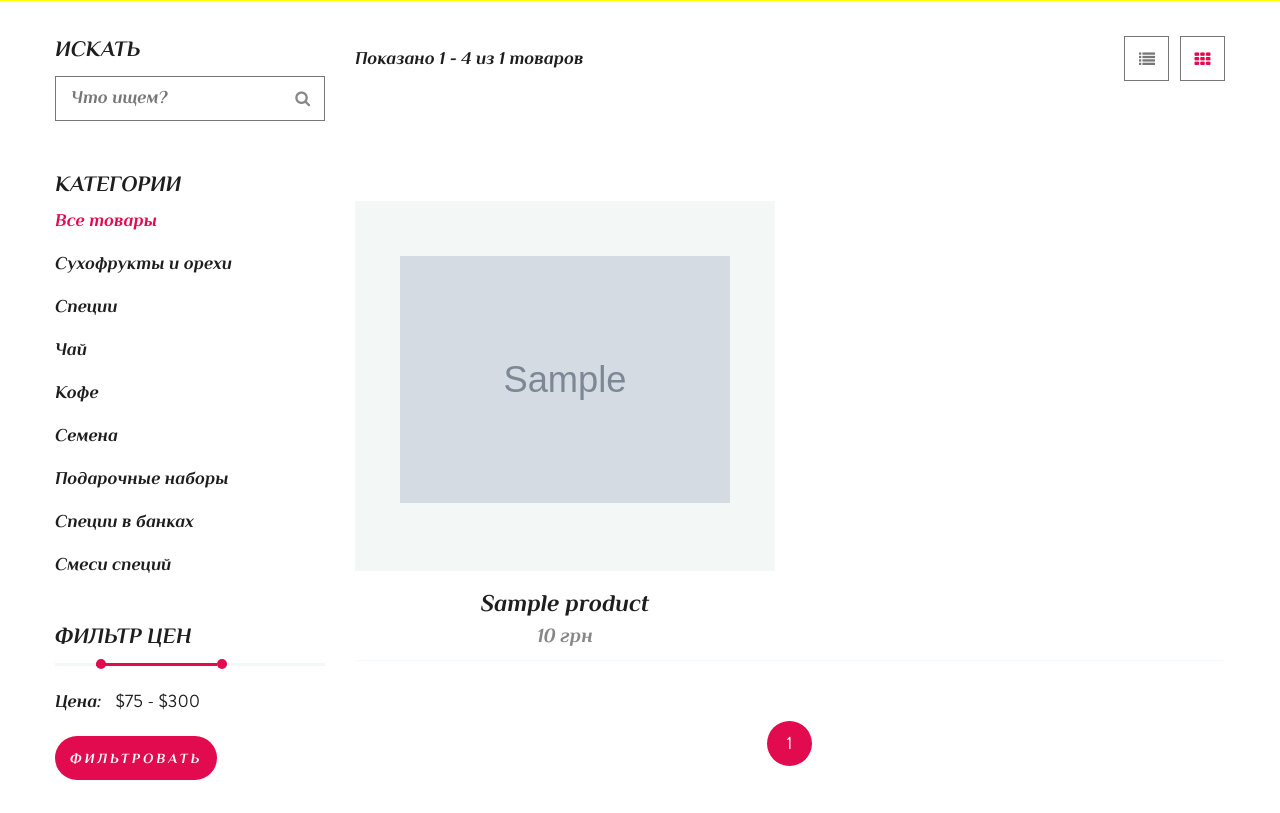
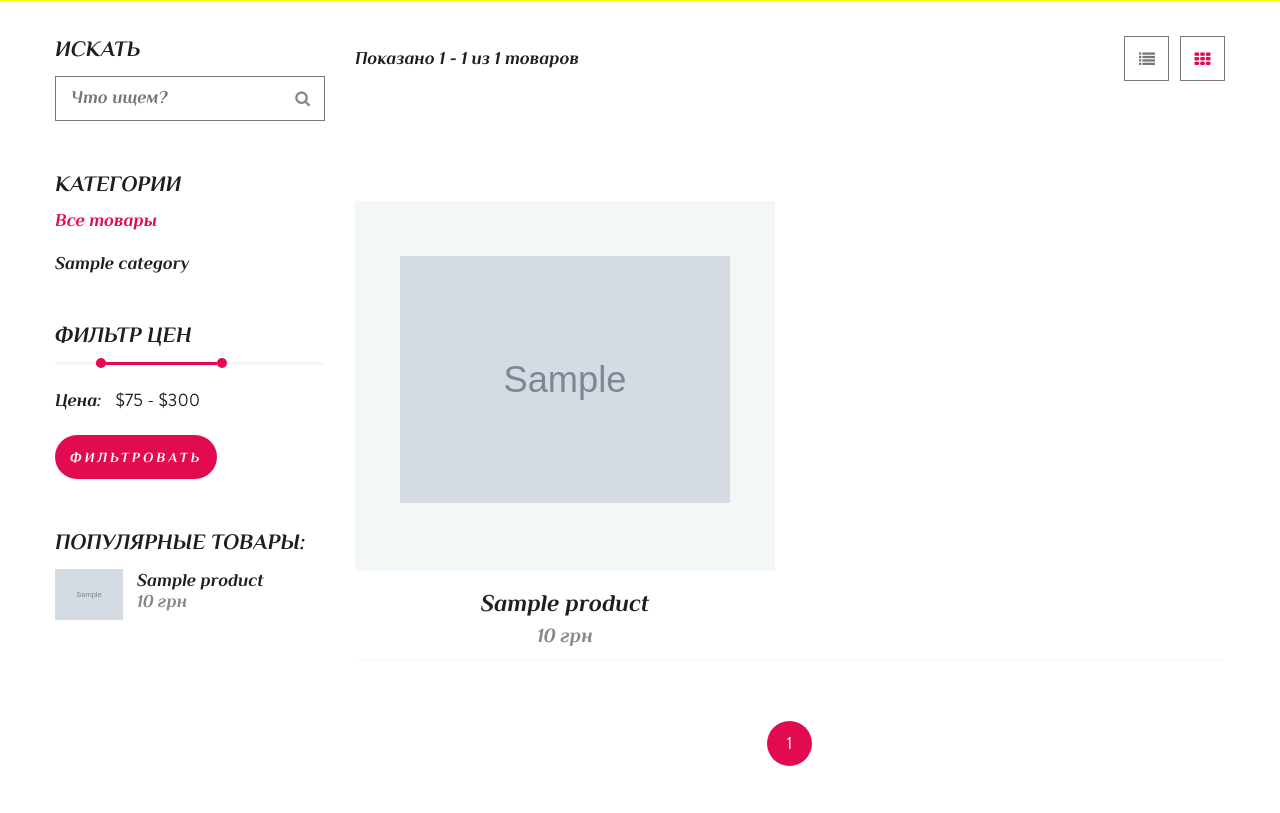
Before and after one commit to shkaf4uk/spice_shop, a PHP site: page /shop.php?page=1 in a window 1280 px wide; the page is wider, and only the part inside the window is pictured. Shown: the part 177-990 px from the top of that part. Run offline with PHP 8.4, Linux system fonts and the light colour scheme; tables that the repository leaves empty or names only in its code hold one stand-in row (values such as "Sample post"); grey boxes marked "Sample" are stand-in pictures; data that the repository does not hold is empty; some libraries are stand-ins or nearby versions; some web fonts are replaced.

Commit message:
фильтр по категориям

```diff
--- /dev/null
+++ b/modules/pagination.php
@@ -0,0 +1,47 @@
+<?php
+include $_SERVER['DOCUMENT_ROOT'] .'/configs/db.php';
+// Если GET запроса не существует, то автоматически присваиваем переменной значение 1
+if(!isset($_GET["page"])) {
+	$page = 1;
+	// В ином случае - выводим номер страницы
+} else {
+	$page = $_GET["page"];
+}
+// Количество карточек с товарами на одной странице
+$result_per_page = 4;
+// Создаём запрос и сразу же выполняем его. Получаем из базы все данные из таблицы продуктов
+if (isset($_GET["cat_id"])){
+	$sql_result = $conn->query( "SELECT * FROM products WHERE category_id=" . $_GET["cat_id"] );
+
+} else {
+	$sql_result = $conn->query( "SELECT * FROM products");
+}
+// Считаем количество строк и делим его на нужное количество карточек на одной странице
+$col_result = ceil(mysqli_num_rows($sql_result) / $result_per_page);
+
+// Высчитываем количество страниц для того, чтобы разместить всю информацию из таблицы БД
+$this_page_first_result = ($page-1)*$result_per_page;
+
+// Создаём запрос и сразу же выполняем его. Выбираем всю информацию из таблицы БД с лимитом 0-8
+if (isset($_GET["cat_id"])){
+	$product = $conn->query( "SELECT * FROM products WHERE category_id=" . $_GET["cat_id"] . " LIMIT " . $this_page_first_result . "," . $result_per_page);
+
+} else {
+	$product = $conn->query( "SELECT * FROM products LIMIT " . $this_page_first_result . "," . $result_per_page);
+}
+// Получаем количество товаров в БД
+$col = mysqli_num_rows($sql_result);
+
+// Переменная количества карточек на одной странице
+$header_result_page = 4;
+// Если переменная страницы больше единицы, значит
+if ($page) {
+	// Если $header_result_page умноженое на страницу больше или равно количеству товаров в БД, то
+	if (ceil($header_result_page * $page) >= $col) {
+		// Присваиваем $header_result_page значение количества товаров в БД
+		$header_result_page = $col;
+		// Иначе умножаем на количество страниц и выводим на экран
+	} else {
+		$header_result_page = $header_result_page * $page;
+	}
+}
--- /dev/null
+++ b/modules/products/popular_goods.php
@@ -0,0 +1,21 @@
+<?php
+$sql_rand = "SELECT * FROM products ORDER BY RAND() LIMIT 3";
+$res_rand = $conn->query($sql_rand);
+$col_rand = mysqli_num_rows($res_rand);
+?>
+
+<div class="widget-recent-product">
+	<h3 class="widget-title">Популярные товары:</h3>
+	<ul>
+		<?php
+		for ($i=0; $i < $col_rand; $i++) {
+			$mass_rand = mysqli_fetch_assoc($res_rand);
+			?>
+			<li>
+				<a href="single-product.html">
+					<img src="<?php echo $mass_rand["image"];?>" alt="recent-product">
+					<span><?php echo $mass_rand["title"];?><span class="price"><?php echo $mass_rand["costs"];?> грн</span></span>
+				</a>
+			</li>
+			<?php
+		}
--- /dev/null
+++ b/modules/products/product_card.php
@@ -0,0 +1,16 @@
+<div class="product">
+	<div class="images text-center images-card">
+		<a href="single-product.html">
+			<img class="image-prod-card" src="<?php echo $row["image"] ?>" alt="product5">
+		</a>
+		<div class="button-group">
+			<!-- Кнопка добавления товара в корзину -->
+			<button href="#" class="custom-btn pink" onclick="addToBasket(this)" data-id="<?php echo $row['id'] ?>" ><i class="fa fa-shopping-bag"></i></button>
+			<a href="#" class="custom-btn pink"><i class="fa fa-search"></i></a>
+		</div><!--button-group-->
+	</div><!--images-->
+	<div class="info-product">
+		<a href="single-product.html" class="title"><?php echo $row["title"]?></a>
+		<span class="price"><?php echo $row["costs"] ?> грн</span>
+	</div><!--info-product-->
+</div><!--product-->
--- a/shop.php
+++ b/shop.php
@@ -1,7 +1,8 @@
 	<!--===================== Header ========================-->
 <?php
 	include $_SERVER['DOCUMENT_ROOT'] .'/parts/header.php';
-
+	// ПАГИНАЦИЯ
+	include $_SERVER['DOCUMENT_ROOT'] .'/modules/pagination.php';
 ?>
 	<!--============== End of Header ========================-->
 	<!--================= Breadcrumb ====================-->
@@ -37,15 +38,18 @@
 						<div class="widget-category">
 							<h3 class="widget-title">Категории</h3>
 							<ul>
-								<li class="active widget-category-hover"><a href="#" class="text-black">Все товары</a></li>
-								<li class="widget-category-hover"><a class="text-black" href="#">Сухофрукты и орехи</a></li>
-								<li class="widget-category-hover"><a class="text-black" href="#">Специи</a></li>
-								<li class="widget-category-hover"><a class="text-black" href="#">Чай</a></li>
-								<li class="widget-category-hover"><a class="text-black" href="#">Кофе</a></li>
-								<li class="widget-category-hover"><a class="text-black" href="#">Семена</a></li>
-								<li class="widget-category-hover"><a class="text-black" href="#">Подарочные наборы</a></li>
-								<li class="widget-category-hover"><a class="text-black" href="#">Специи в банках</a></li>
-								<li class="widget-category-hover"><a class="text-black" href="#">Смеси специй</a></li>
+								<li class="widget-category-hover <?php if(!isset($_GET["cat_id"])){ ?> active <?php } ?> "><a href="shop.php?page=1" class="text-black">Все товары</a></li>
+								<?php
+								$sql_category = "SELECT * FROM `categories`";
+								$res_category = $conn->query($sql_category);
+								while ($row_cat = mysqli_fetch_assoc($res_category)){
+									if(isset($_GET["cat_id"]) && $_GET["cat_id"] == $row_cat["id"] ) {
+										echo "<li class='widget-category-hover active'><a class='text-black' href='/shop.php?page=1&cat_id=" . $row_cat["id"] . "'>" . $row_cat["title"] . "</a></li>";
+									} else {
+										echo "<li class='widget-category-hover'><a class='text-black' href='/shop.php?page=1&cat_id=" . $row_cat["id"] . "'>" . $row_cat["title"] . "</a></li>";
+									}
+								}
+								?>
 							</ul>
 						</div>
 						<!--================= End of Widget Category  ====================-->
@@ -62,29 +66,9 @@
 						<!--================= End of Widget Price  ====================-->
 						<!--================= Widget Recent Product  ====================-->
 
-						<?php
-						$sql_rand = "SELECT * FROM products ORDER BY RAND() LIMIT 3";
-						$res_rand = $conn->query($sql_rand);
-						$col_rand = mysqli_num_rows($res_rand);
+<?php // ПОПУЛЯРНЫЕ ТОВАРЫ
+	include $_SERVER['DOCUMENT_ROOT'] .'/modules/products/popular_goods.php';
 ?>
-
-						<div class="widget-recent-product">
-							<h3 class="widget-title">Популярные товары:</h3>
-							<ul>
-								<?php
-								for ($i=0; $i < $col_rand; $i++) {
-								$mass_rand = mysqli_fetch_assoc($res_rand);
-								?>
-								<li>
-									<a href="single-product.html">
-										<img src="<?php echo $mass_rand["image"];?>" alt="recent-product">
-										<span><?php echo $mass_rand["title"];?><span class="price"><?php echo $mass_rand["costs"];?> грн</span></span>
-									</a>
-								</li>
-								<?php
-								}
-								?>
-
 							</ul>
 						</div>
 						<!--================= End of Widget Recent Product  ====================-->
@@ -93,42 +77,9 @@
 				</div>
 				<div class="col-md-9 col-sm-9 col-xs-12 col-9">
 					<!--================= Filter Wrap ====================-->
-					<?php
-						// Если GET запроса не существует, то автоматически присваиваем переменной значение 1
-						if(!isset($_GET["page"])) {
-							$page = 1;
-							// В ином случае - выводим номер страницы
-						} else {
-							$page = $_GET["page"];
-						}
-						// Количество карточек с товарами на одной странице
-						$result_per_page = 4;
-						// Создаём запрос и сразу же выполняем его. Получаем из базы все данные из таблицы продуктов
-						$sql_result = $conn->query( "SELECT * FROM products");
-						// Считаем количество строк и делим его на нужное количество карточек на одной странице
-						$col_result = ceil(mysqli_num_rows($sql_result) / $result_per_page);
-						// Высчитываем количество страниц для того, чтобы разместить всю информацию из таблицы БД
-						$this_page_first_result = ($page-1)*$result_per_page;
-						// Создаём запрос и сразу же выполняем его. Выбираем всю информацию из таблицы БД с лимитом 0-8
-						$product = $conn->query( "SELECT * FROM products LIMIT " . $this_page_first_result . "," . $result_per_page);
-						// Получаем количество товаров в БД
-						$col = mysqli_num_rows($sql_result);
 
-						// Переменная количества карточек на одной странице
-						$header_result_page = 4;
-						// Если переменная страницы больше единицы, значит
-						if ($page > 1) {
-							// Если $header_result_page умноженое на страницу больше или равно количеству товаров в БД, то
-							if (ceil($header_result_page * $page) >= $col) {
-								// Присваиваем $header_result_page значение количества товаров в БД
-								$header_result_page = $col;
-								// Иначе умножаем на количество страниц и выводим на экран
-							} else {
-								$header_result_page = $header_result_page * $page;
-							}
-						}
-					?>
 
+					<!--ПАГИНАЦИЯ-->
 					<div class="filter-wrap">
 						<p class="cursive-philosopher">Показано <?php echo $this_page_first_result+1?> - <?php echo $header_result_page?> из <?php echo $col?> товаров</p>
 						<div class="switch">
@@ -140,26 +91,9 @@
 					<!--================= Content Product ====================-->
 
 					<div class="content-product">
-<?php
+<?php //КАРТОЧКА ПРОДУКТА
 	while ($row = mysqli_fetch_assoc($product)){
-?>
-						<div class="product">
-							<div class="images text-center images-card">
-								<a href="single-product.html">
-									<img class="image-prod-card" src="<?php echo $row["image"] ?>" alt="product5">
-								</a>
-								<div class="button-group">
-									<!-- Кнопка добавления товара в корзину -->
-									<button href="#" class="custom-btn pink" onclick="addToBasket(this)" data-id="<?php echo $row['id'] ?>" ><i class="fa fa-shopping-bag"></i></button>
-									<a href="#" class="custom-btn pink"><i class="fa fa-search"></i></a>
-								</div><!--button-group-->
-							</div><!--images-->
-							<div class="info-product">
-								<a href="single-product.html" class="title"><?php echo $row["title"]?></a>
-								<span class="price"><?php echo $row["costs"] ?> грн</span>
-							</div><!--info-product-->
-						</div><!--product-->
-<?php
+		include $_SERVER['DOCUMENT_ROOT'] .'/modules/products/product_card.php';
 	}
 ?>
 					</div>
@@ -169,9 +103,15 @@ while ($row = mysqli_fetch_assoc($product)){
 						<?php
 						// Создаём кнопки пагинации в зависимости от количества нужных страниц
 						for ($page=1; $page <= $col_result; $page++) {
+							if (isset($_GET["cat_id"])){
+								?>
+								<li class="<?php if($page == $_GET["page"]) {echo "active";}?>"><a href="shop.php?page=<?php echo $page; ?>&cat_id=<?php echo $_GET["cat_id"] ?>"><?php echo $page; ?></a></li>
+								<?php
+								} else {
 								?>
 								<li class="<?php if($page == $_GET["page"]) {echo "active";}?>"><a href="shop.php?page=<?php echo $page; ?>"><?php echo $page; ?></a></li>
 								<?php
+								}
 						}
 						?>
 					</ul><!--pagination-->
@@ -185,7 +125,7 @@ while ($row = mysqli_fetch_assoc($product)){
 	<!--===================== Footer ========================-->
 <?php
 	include $_SERVER['DOCUMENT_ROOT'] .'/parts/footer.php';
-		if ($_GET["successful_order"] == "yes"){
+		if (isset($_GET["successful_order"]) && $_GET["successful_order"] == "yes"){
 		echo '<script type="text/javascript">alert("ВАША ЗАЯВКА УСПЕШНО ОФОРМЛЕНА")</script>';
 	}
 ?>
```
Also changed, not shown: assets/images/pepper-black-ground.jpg (deleted), assets/images/pepper-black-peas.jpg (deleted), assets/images/pepper-white powder.jpg (deleted), assets/images/products_images/badian.jpg (added), assets/images/products_images/basil.jpg (added), assets/images/products_images/carnation.jpg (added), assets/images/products_images/ground turmeric.jpg (added), assets/images/products_images/turmeric_root.jpg (added), assets/images/products_images/Без названия.jfif (deleted). Lines whose indentation alone changed are shown as unchanged.
